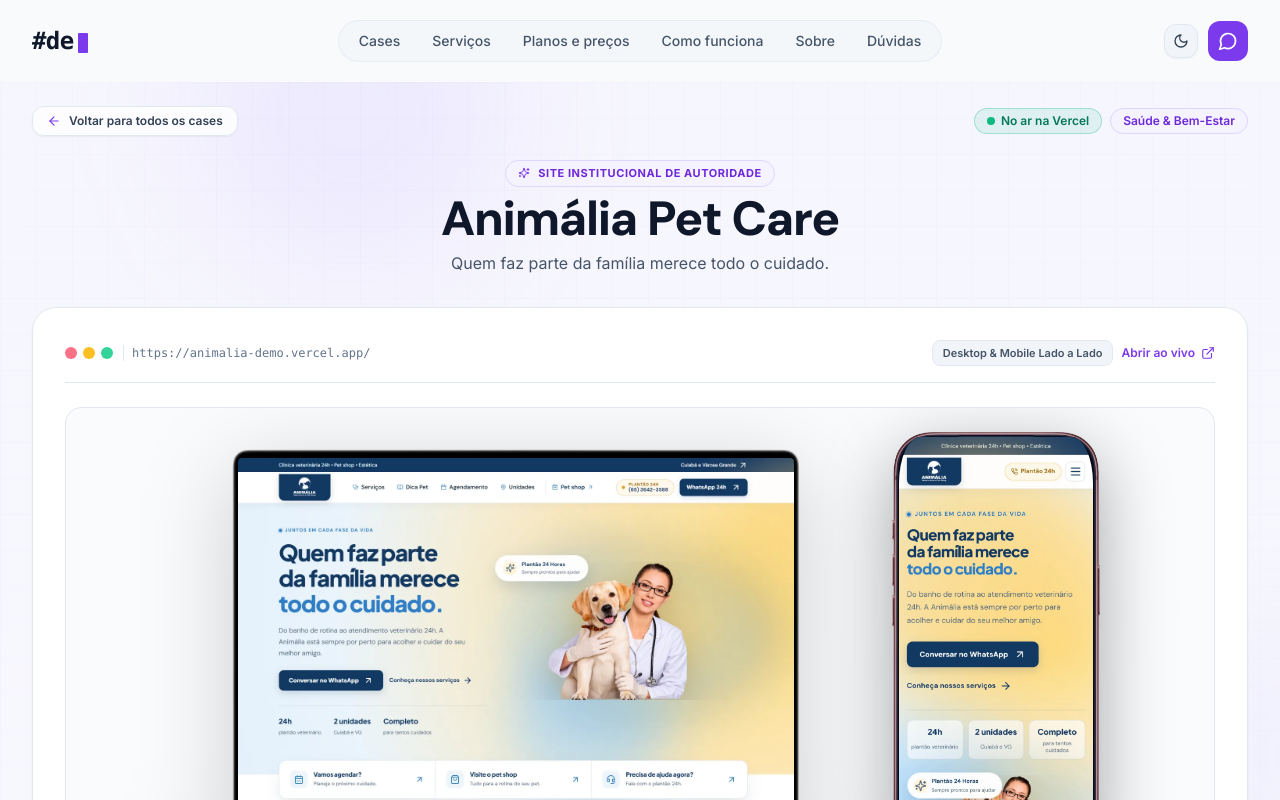
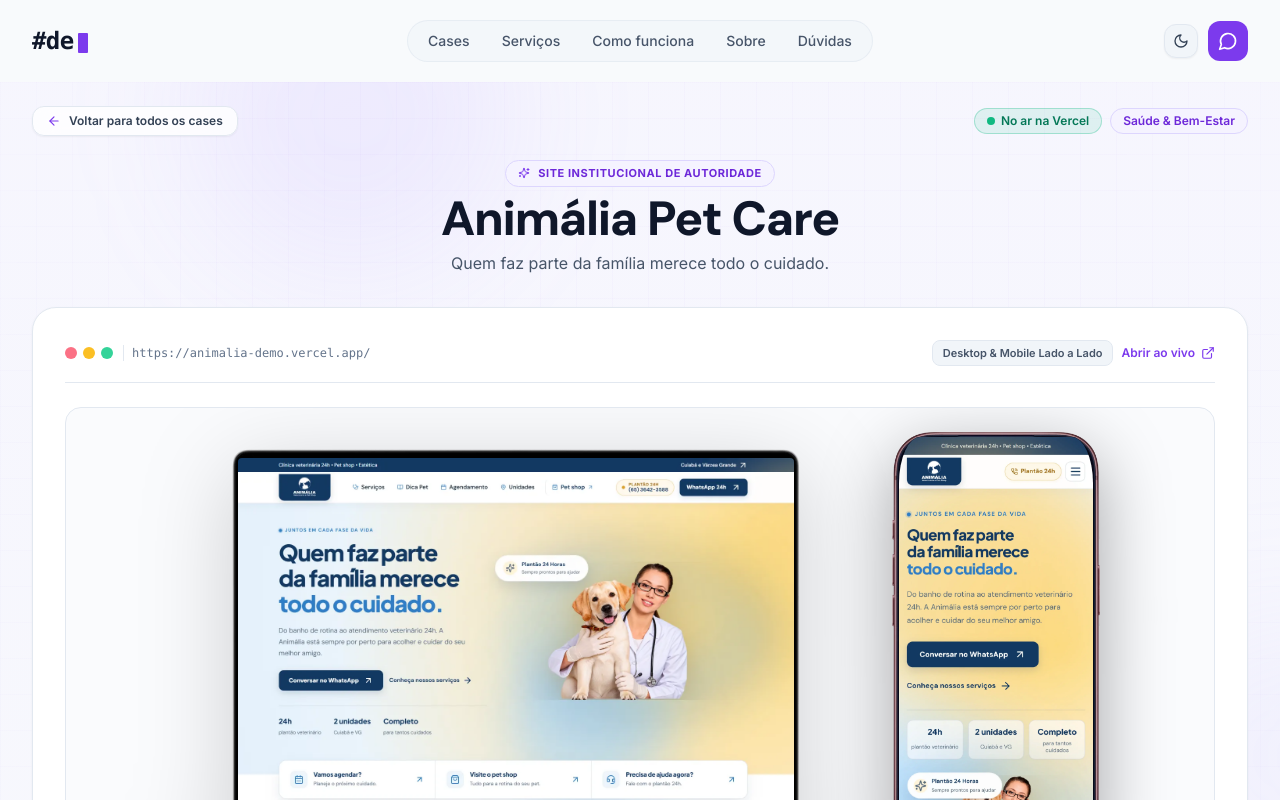
Before and after one commit to juliawlett/JL-Portfolio, a Next.js app: page /projetos/animalia in a window 1280 px wide. Shown: the top 800 px of the page. Built offline with nearby package versions, Linux system fonts and the light colour scheme.

Commit message:
feat: remove planos da navegação quando ocultos

```diff
--- a/src/components/Navbar.tsx
+++ b/src/components/Navbar.tsx
@@ -11,6 +11,8 @@
   const [scrolled, setScrolled] = useState(false);
   const [mobileMenuOpen, setMobileMenuOpen] = useState(false);
   const [activeSection, setActiveSection] = useState<string | null>(null);
+
+  const showPlans = siteConfig.sections.plans === "VISIVEL";
 
   const { scrollYProgress } = useScroll();
   const scaleX = useSpring(scrollYProgress, {
@@ -30,7 +32,7 @@
   const navLinks = [
     { name: "Cases", href: "/#cases", sectionId: "cases" },
     { name: "Serviços", href: "/#servicos", sectionId: "servicos" },
-    { name: "Planos e preços", href: "/#planos", sectionId: "planos" },
+    ...(showPlans ? [{ name: "Planos e preços", href: "/#planos", sectionId: "planos" }] : []),
     { name: "Como funciona", href: "/#metodo", sectionId: "metodo" },
     { name: "Sobre", href: "/#sobre", sectionId: "sobre" },
     { name: "Dúvidas", href: "/#faq", sectionId: "faq" },
```
